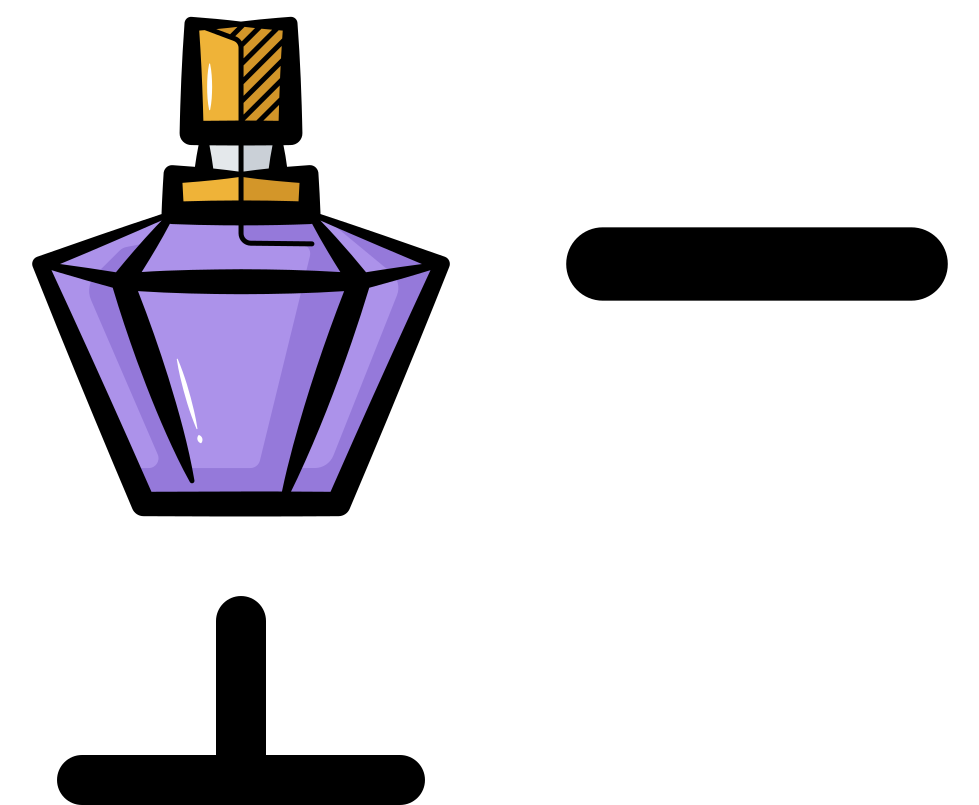
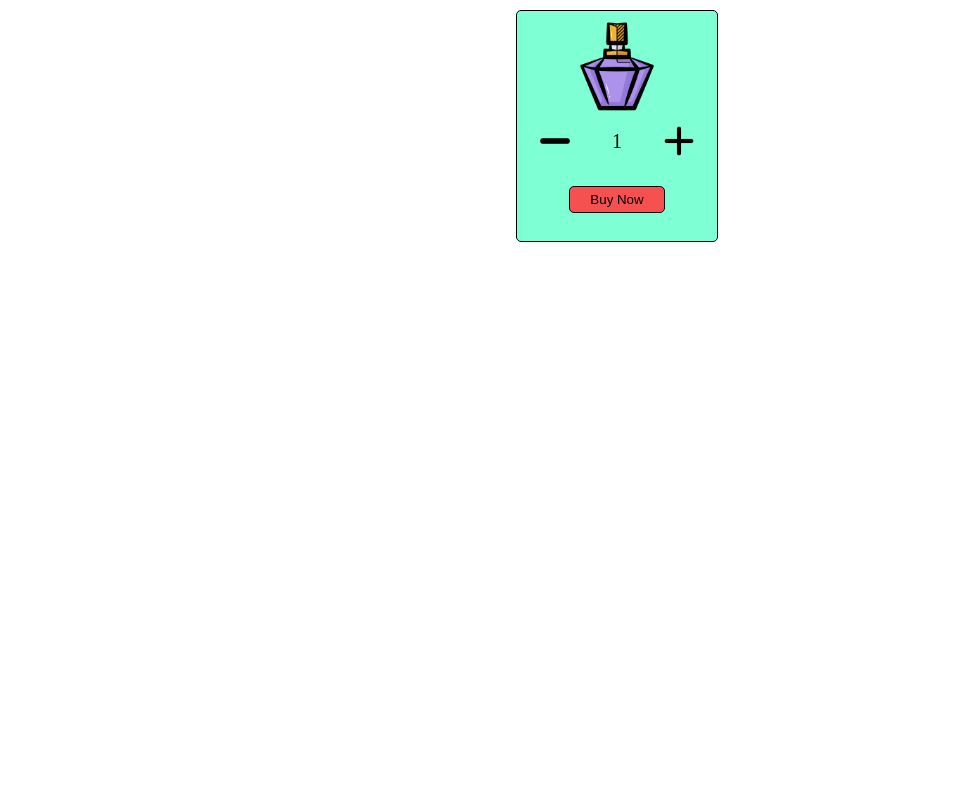
Before and after one commit to nilpatare/counter1.html, a plain HTML site: page inc-dec.html/index.html in a window 1280 px wide. Shown: the top 805 px of the page, without its empty margins (23-1002 px from the left). Drawn offline with Linux system fonts and the light colour scheme.

Commit message:
added css

```diff
--- a/inc-dec.html/index.html
+++ b/inc-dec.html/index.html
@@ -4,15 +4,65 @@
     <meta charset="UTF-8">
     <meta name="viewport" content="width=device-width, initial-scale=1.0">
     <title>Inc/Dec Counter</title>
+    <style>
+        .card{
+            height: 230px;
+            width: 200px;
+            border-radius: 5px;
+            border: 1px solid black;
+            background-color: aquamarine;
+            margin: 10px auto;
+        }
+        .perfume{
+            height: 90px;
+            display: block;
+            margin: 10px auto;
+        }
+        .btn-buy-now{
+            display: block;
+            margin: 10px auto;
+            margin-top: 25px;
+            font-size: 10px auto;
+            border: 1px solid black;
+            padding: 5px 20px;
+            border-radius: 5px;
+            cursor: pointer;
+            background-color: rgb(247, 80, 80);
+        }
+        .btn-buy-now:hover{
+            border-radius: 10px;
+            border: 1px solid black;
+        }
+        .quantity{
+            height: 40px;
 
-
+            align-items: text;
+            cursor: pointer;
+        }
+        .btn-container{
+            display: flex;
+            justify-content: space-around;
+            align-items: center;
+        }
+        .quantity-text{
+            font-size: 20px;
+        }
+    </style>
 </head>
 <body>
     <div class="card">
         <img src="perfume.png" class="perfume" >
-        <img class="minus" src="minus.png">
 
-        <img class="add" src="add.png">
+        <div class="btn-container">
+
+        <img src="minus.png" class="quantity">
+
+        <span class="quantity-text" id="quantity-text">1</span>
+
+        <img src="add.png" class="quantity">
+    </div>
+
+    <button class="btn-buy-now"> Buy Now</button>
     </div>
 </body>
 </html>
```
